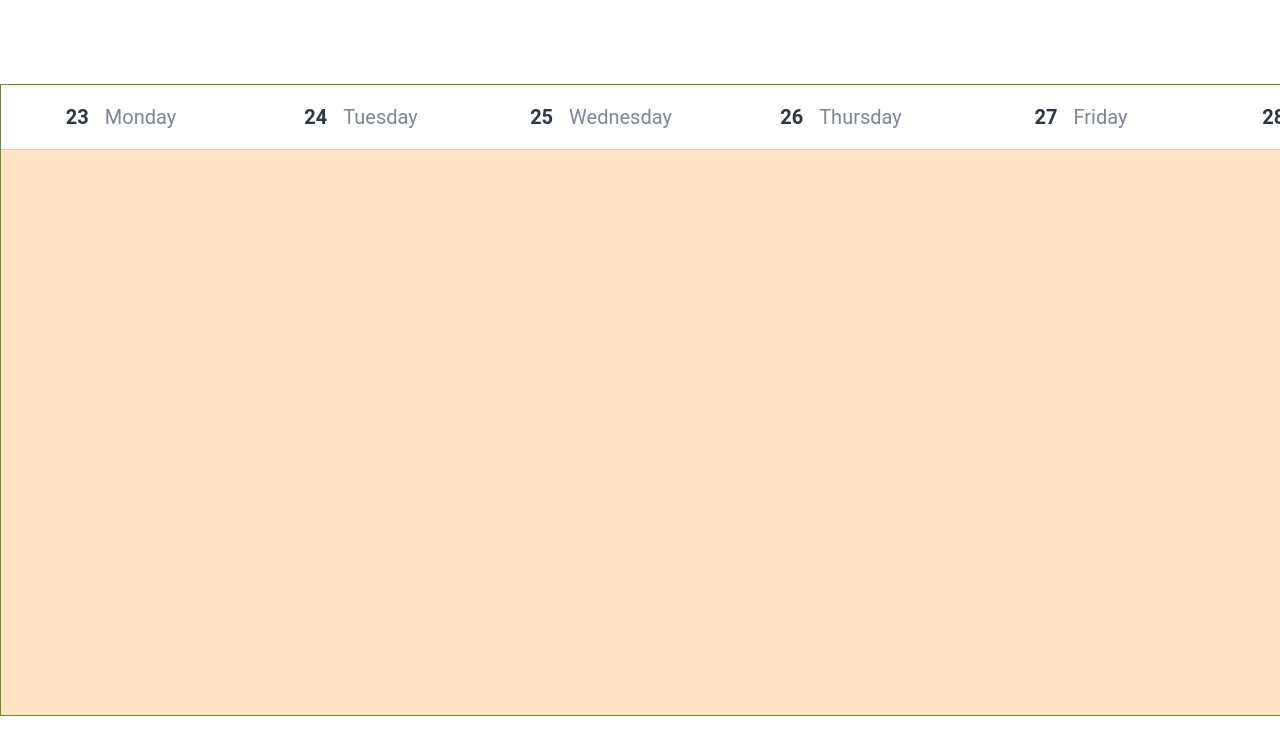
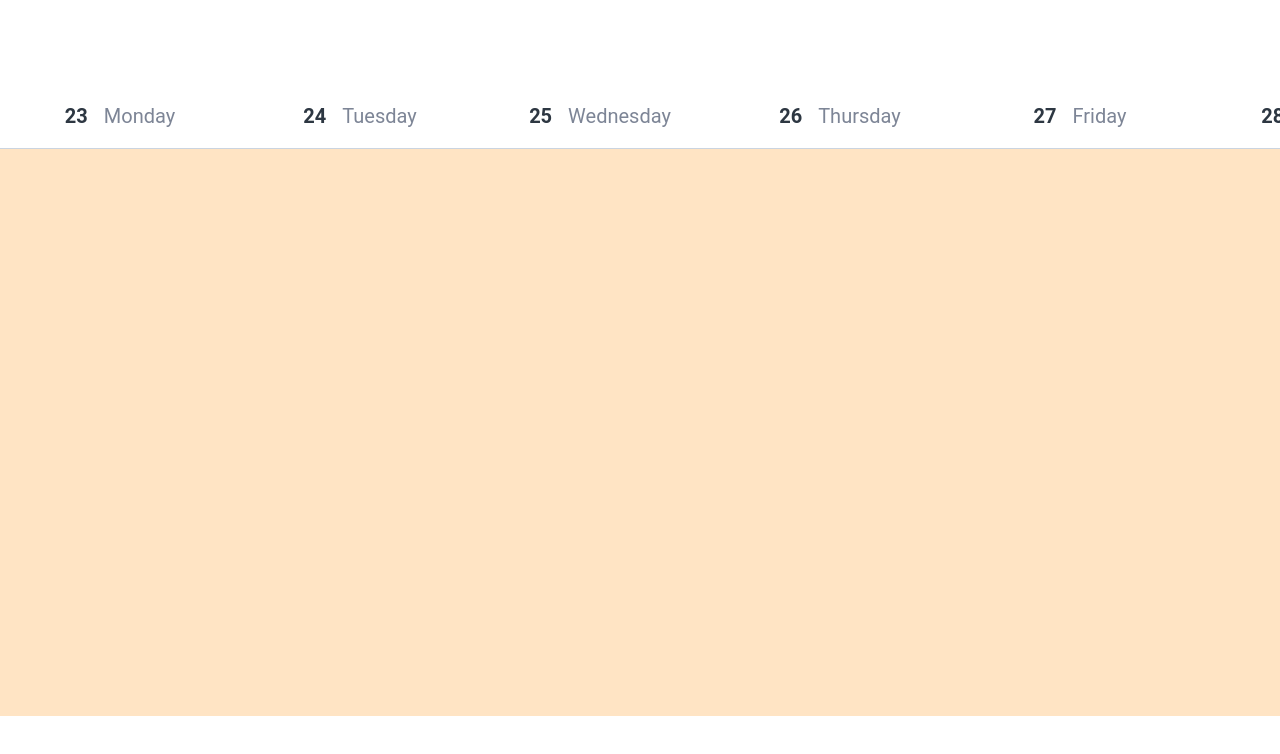
Before and after one commit to calledmeanh/calendar, a React (Create React App) app: page / in a window 1280 px wide. Shown: the top 754 px of the page. Built offline with nearby package versions, Linux system fonts and the light colour scheme.

Commit message:
remove border

```diff
--- a/src/app/Calendar/Calendar.style.scss
+++ b/src/app/Calendar/Calendar.style.scss
@@ -7,5 +7,4 @@
   display: flex;
   flex-direction: column;
   flex: 1 1;
-  border: 1px solid olivedrab;
 }
```
